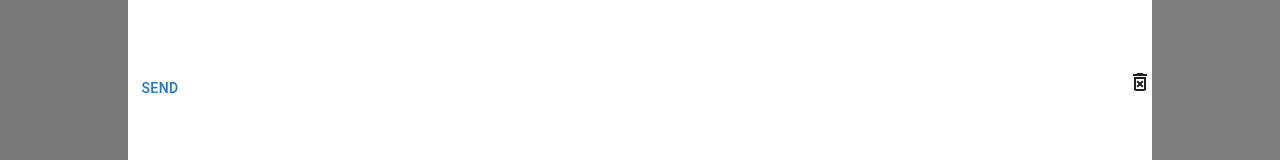
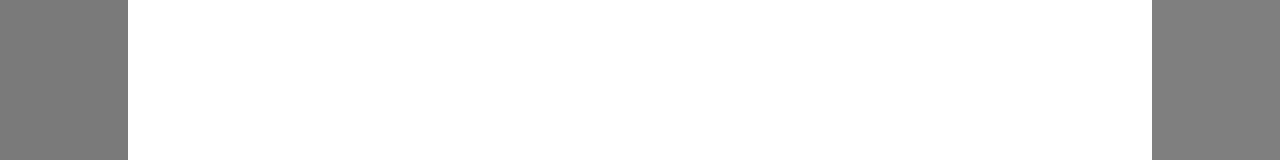
Before and after one commit to jatinfoujdar/gmail-clone, a React (Create React App) app in the folder client/: page / in a window 1280 px wide. Shown: the part 587-747 px from the top of the page. Built offline with nearby package versions, Linux system fonts and the light colour scheme.

Commit message:
dialog footer button commit

```diff
--- a/client/src/Components/ComposeMail.jsx
+++ b/client/src/Components/ComposeMail.jsx
@@ -35,7 +35,18 @@ const RecipientsWrapper = styled(Box)({
 const Footer = styled(Box)({
     display: "flex",
     justifyContent: "space-between",
+    padding: "10px 15px",
+    alignItems: "center"
+})
 
+const SendButton = styled(Button)({
+
+    background: "#0B57D0",
+    color: "#fff",
+    fontWeight: "bold",
+    textTransform: "none",
+    borderRadius: 18,
+    width: "100"
 })
 
 const ComposeMail = () => {
@@ -49,9 +60,9 @@ const ComposeMail = () => {
     <InputBase placeholder='Recipients' />
     <InputBase placeholder='Subject' />
     </RecipientsWrapper>
-    <TextField multiline rows={20} sx={{"& .MuiOutlinedInput-notchedOutline": {border: "none"}}}/>
+    <TextField multiline rows={25} sx={{"& .MuiOutlinedInput-notchedOutline": {border: "none"}}}/>
     <Footer>
-      <Button>Send</Button>
+      <SendButton>Send</SendButton>
       <DeleteForeverOutlined/>
     </Footer>
    </Dialog>
```
